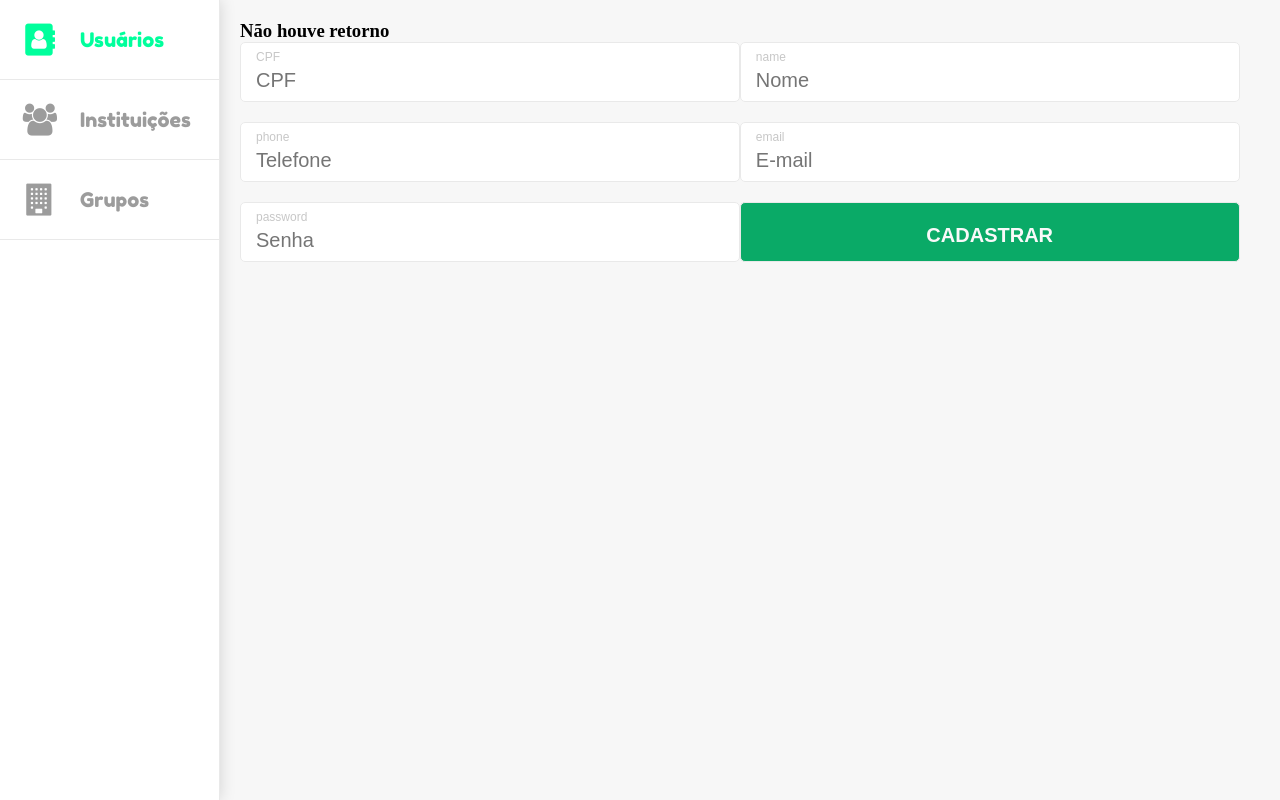
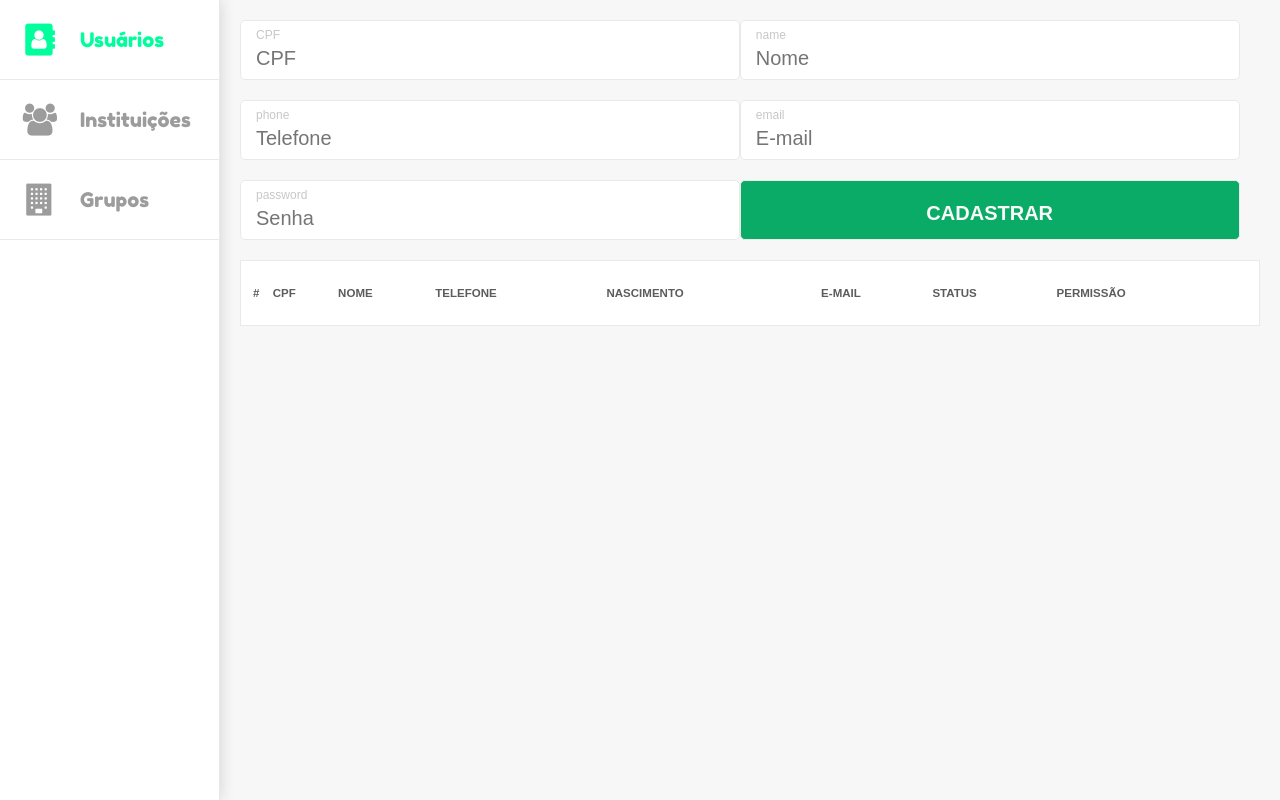
Before and after one commit to juniorsalzano/projeto-investimento, a Laravel app: template resources/views/user/index.blade.php in a window 1280 px wide. Run offline with Laravel 8, Linux system fonts and the light colour scheme; the template is opened without the code that fills it, so the values that code supplies are empty; parts of the project's set-up code (start-up, migrations or seed data) failed here and were passed over; some libraries are stand-ins or nearby versions.

Commit message:
listagem de usuario view user

```diff
--- a/database/seeds/DatabaseSeeder.php
+++ b/database/seeds/DatabaseSeeder.php
@@ -18,7 +18,7 @@ class DatabaseSeeder extends Seeder
           'phone'         => '43991568874',
           'birth'         => '1988-10-01',
           'gender'        => 'M',
-          'notes'         => '',
+         // 'notes'         => '',
           'email'         => 'adm@investimento.com.br',
           'password'      => env('PASSWORD_HASH') ? bcrypt('123456') : '123456',
           'status'        => 'active',
--- a/public/css/stylesheet.css
+++ b/public/css/stylesheet.css
@@ -206,3 +206,34 @@ form.form-padrao label.submit input {
   line-height: 50px;
   color: #f9f9f9;
 }
+
+
+/**
+ * ============================================
+ * Stylesheet tabela padrão
+ * ============================================
+*/
+
+.default-table {
+  float:left;
+  width:100%;
+  background:#FFF;
+  border: 1px solid #e9e9e9;
+  padding:10px;
+  font: 400 .9em 'Arial';
+  color: #5c5c5c;
+}
+
+.default-table thead{
+  text-transform: uppercase;
+  font-size: .8em;
+  font-weight: 800;
+}
+
+.default-table thead tr{
+  height: 40px;
+}
+
+.default-table tbody tr{
+  height: 20px;
+}
--- a/resources/views/user/index.blade.php
+++ b/resources/views/user/index.blade.php
@@ -10,19 +10,45 @@
 
   @if(session('success'))
     <h3>{{ session('success')['messages'] }}</h3>
-  @else
-    <h3>Não houve retorno</h3>
   @endif
 
   {!! Form::open(['route' => 'user.store', 'method' => 'post', 'class' => 'form-padrao']) !!}
-
     @include('templates.formulario.input', ['label' => 'CPF' , 'input' => 'cpf', 'attributes' => ['placeholder' => 'CPF']])
     @include('templates.formulario.input', ['input' => 'name','attributes' => ['placeholder' => 'Nome']])
     @include('templates.formulario.input', ['input' => 'phone','attributes' => ['placeholder' => 'Telefone']])
     @include('templates.formulario.input', ['input' => 'email','attributes' => ['placeholder' => 'E-mail']])
     @include('templates.formulario.password', ['input' => 'password','attributes' => ['placeholder' => 'Senha']])
     @include('templates.formulario.submit', ['input' => 'Cadastrar'])
-
   {!! Form::close() !!}
 
+
+  <table class="default-table">
+    <thead>
+      <tr>
+        <td>#</td>
+        <td>CPF</td>
+        <td>Nome</td>
+        <td>Telefone</td>
+        <td>Nascimento</td>
+        <td>E-mail</td>
+        <td>Status</td>
+        <td>Permissão</td>
+      </tr>
+    </thead>
+    <tbody>
+      @foreach($users as $user)
+      <tr>
+        <td>{{ $user->id }}</td>
+        <td>{{ $user->cpf }}</td>
+        <td>{{ $user->name }}</td>
+        <td>{{ $user->phone }}</td>
+        <td>{{ $user->birth }}</td>
+        <td>{{ $user->email }}</td>
+        <td>{{ $user->status }}</td>
+        <td>{{ $user->permission }}</td>
+      </tr>
+      @endForeach
+    </tbody>
+  </table>
+
 @endsection
```
Also changed, not shown: app/Http/Controllers/UsersController.php (+9 -3 lines), database/migrations/2020_07_11_125110_create_users_table.php.
